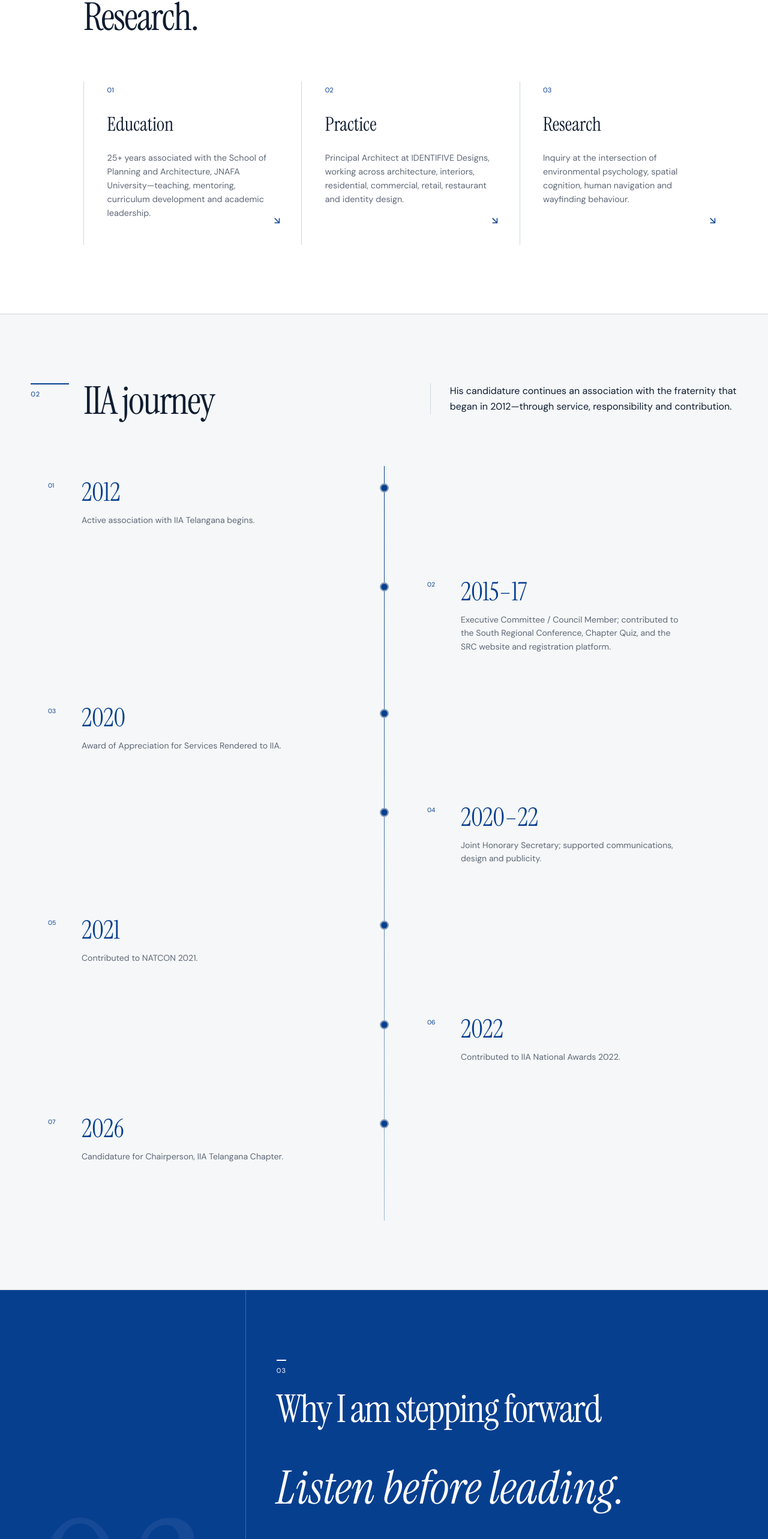
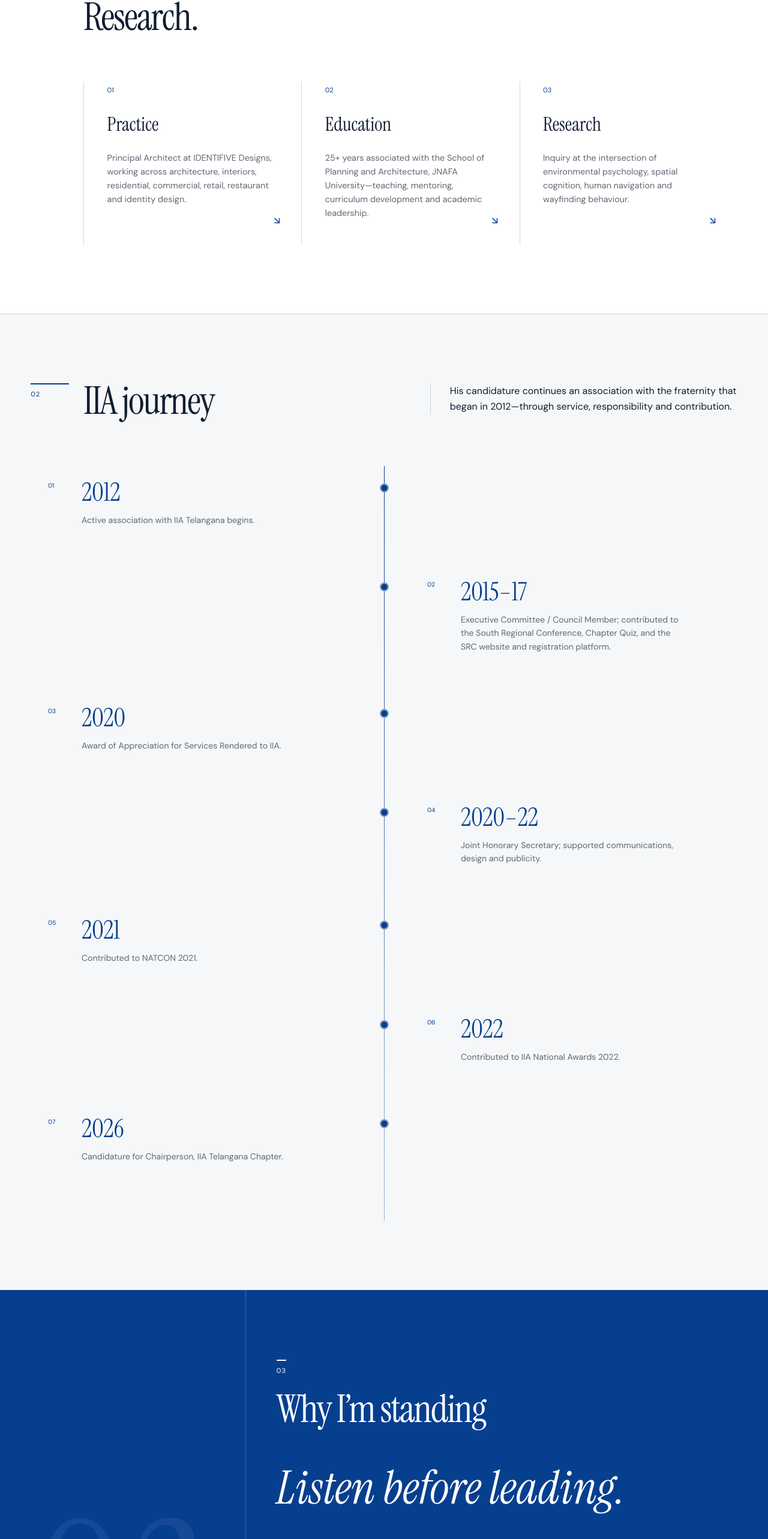
Before and after one commit to shivasricharan/adityasingaraju, a React (Vite) app: page / in a window 1280 px wide. Shown: the part 1072-3638 px from the top of the page at 60% size. Built offline with nearby package versions, Linux system fonts and the light colour scheme.

Commit message:
fix: align professional journey hierarchy and interaction states

```diff
--- a/src/main.tsx
+++ b/src/main.tsx
@@ -30,14 +30,14 @@ function App(){const [activeTheme,setActiveTheme]=React.useState(0);const [activ
   <section className="hero ruled" aria-labelledby="hero-title"><div className="heroCopy"><h1 id="hero-title">Dr. Aditya<br/>Singaraju</h1><p className="roles">{profile.roles}</p><blockquote>“{profile.statement}”</blockquote>{siteConfig.electionMode?<div className="candidature"><span>Candidate for Chairperson</span><strong>Indian Institute of Architects — Telangana Chapter</strong><em>{siteConfig.electionDates}</em></div>:<p className="intro">{profile.bio}</p>}<p className="bridge">Bringing practice, academia and the fraternity closer together.</p><div className="actions"><a className="primary" href="#vision">My Vision for IIA Telangana <ArrowDownRight/></a><a className="secondary" href="#journey">IIA Journey <ArrowRight/></a></div></div><figure className="portrait"><img src="/aditya-singaraju.jpg" width="1101" height="1429" alt="Portrait of Dr. Aditya Singaraju" fetchPriority="high"/><figcaption>Architect · Educator · Researcher</figcaption></figure></section>
 
   <section id="about" className="worlds"><SectionTitle number="01" title="Practice. Education. Research."><p>Three parts of one professional journey.</p></SectionTitle><div className="worldGrid">{[
+    ['Practice','Principal Architect at IDENTIFIVE Designs, working across architecture, interiors, residential, commercial, retail, restaurant and identity design.'],
     ['Education','25+ years associated with the School of Planning and Architecture, JNAFA University—teaching, mentoring, curriculum development and academic leadership.'],
-    ['Practice','Principal Architect at IDENTIFIVE Designs, working across architecture, interiors, residential, commercial, retail, restaurant and identity design.'],
     ['Research','Inquiry at the intersection of environmental psychology, spatial cognition, human navigation and wayfinding behaviour.']
   ].map((x,i)=><article data-reveal tabIndex={0} key={x[0]}><span>0{i+1}</span><h3>{x[0]}</h3><p>{x[1]}</p><ArrowDownRight aria-hidden="true"/></article>)}</div></section>
 
   <section id="journey" className="journey band"><SectionTitle number="02" title="IIA journey"><p>His candidature continues an association with the fraternity that began in 2012—through service, responsibility and contribution.</p></SectionTitle><div className="timeline">{iiaJourney.map((m,i)=><article key={m.year}><div className="dot"/><span>{String(i+1).padStart(2,'0')}</span><div><h3>{m.year}</h3><p>{m.text}</p></div></article>)}</div></section>
 
-  <section id="iia" className="stepping typographic"><div className="statementIndex" aria-hidden="true">03</div><div><SectionTitle number="03" title="Why I am stepping forward"/><blockquote>Listen before leading.</blockquote><p>I believe leadership begins with listening—to members, young architects, practitioners, educators and voices across Telangana.</p><p>My journey across practice, academia, research and IIA has shown me the value of bringing these communities closer. I am stepping forward to help build a Chapter that is more participative, connected, transparent and useful to every member.</p></div></section>
+  <section id="iia" className="stepping typographic"><div className="statementIndex" aria-hidden="true">03</div><div><SectionTitle number="03" title="Why I’m standing"/><blockquote>Listen before leading.</blockquote><p>I believe leadership begins with listening—to members, young architects, practitioners, educators and voices across Telangana.</p><p>My journey across practice, academia, research and IIA has shown me the value of bringing these communities closer. I am stepping forward to help build a Chapter that is more participative, connected, transparent and useful to every member.</p></div></section>
 
   <section id="vision" className="manifesto"><SectionTitle number="04" title="Ten commitments"><p>A considered framework for a stronger, more connected IIA Telangana.</p></SectionTitle><div className="commitmentGrid">{commitmentGroups.map((g,gi)=><article className={activeTheme===gi?'active':''} onMouseEnter={()=>setActiveTheme(gi)} onFocus={()=>setActiveTheme(gi)} tabIndex={0} key={g.theme}><header><span>0{gi+1}</span><h3>{g.theme}</h3></header><ol start={commitmentGroups.slice(0,gi).reduce((n,x)=>n+x.items.length,1)}>{g.items.map(([t,d])=><li key={t}><h4>{t}</h4><p>{d}</p></li>)}</ol></article>)}</div></section>
 
```
